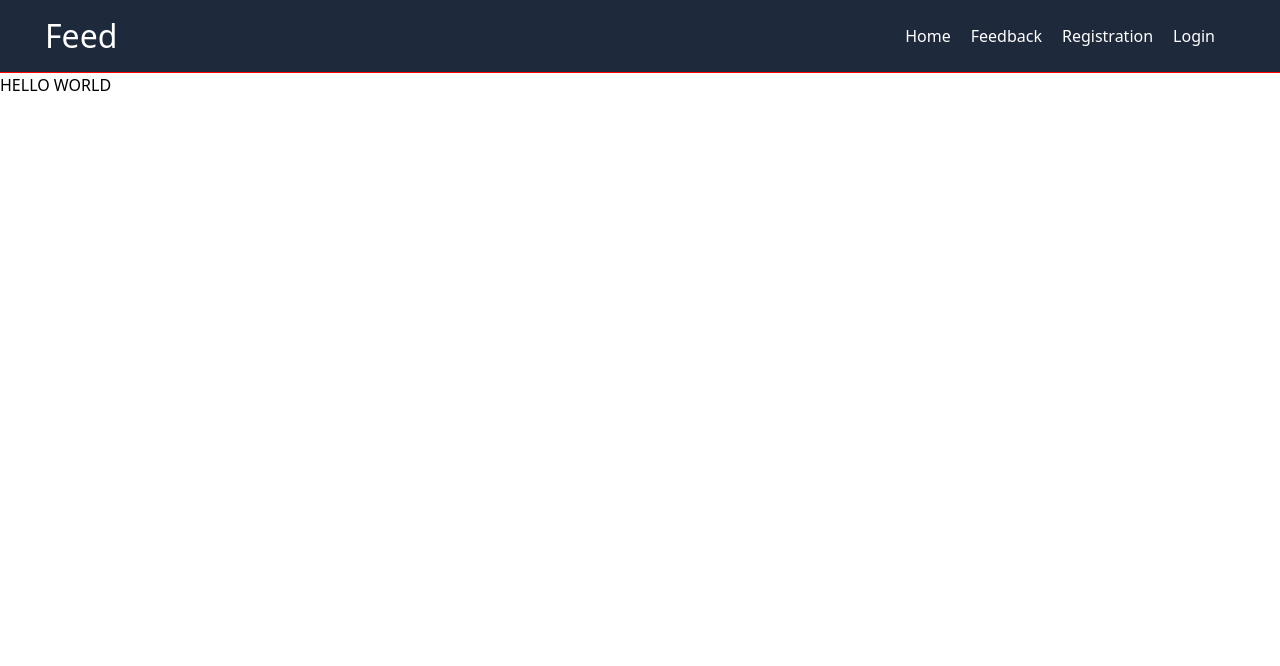
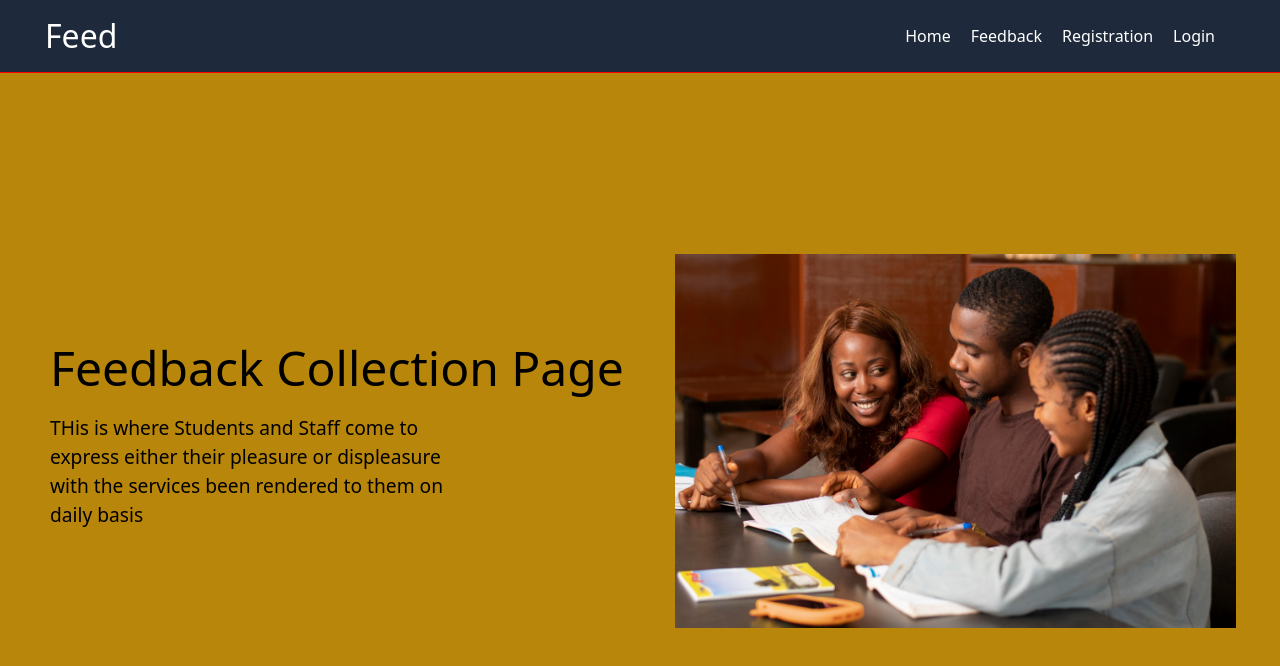
Before and after one commit to johnnybravosvy/FeedbackForm, a React (Vite) app: page / in a window 1280 px wide. Shown: the top 666 px of the page. Built offline with nearby package versions, Linux system fonts and the light colour scheme.

Commit message:
creating the home page

```diff
--- a/src/App.css
+++ b/src/App.css
@@ -32,3 +32,37 @@
 .navbar-link:hover {
   text-decoration: underline;
 }
+
+.home-container {
+  display: flex;
+  background-color: #b8860b;
+  height: 92vh;
+  padding-inline: 30px;
+}
+
+.home-content {
+  flex: 1;
+  display: flex;
+  flex-direction: column;
+  justify-content: center;
+  padding: 20px;
+}
+
+.home-title {
+  font-size: 3rem;
+  margin-bottom: 10px;
+  word-spacing: 1%;
+}
+
+.home-description {
+  font-size: 1.2rem;
+  max-width: 400px;
+  margin-bottom: 20px;
+}
+
+.home-image {
+  flex: 1;
+  background: url("../public/images/study-group-african-people.jpg") center;
+  background-size: 95%;
+  background-repeat: no-repeat;
+}
--- a/src/App.jsx
+++ b/src/App.jsx
@@ -2,13 +2,11 @@ import { useState } from "react";
 
 import "./App.css";
 import Home from "./components/Home";
-import Navbar from "./components/Navbar";
 
 function App() {
   return (
     <>
       <Home />
-      <Navbar />
     </>
   );
 }
--- a/src/components/Home.jsx
+++ b/src/components/Home.jsx
@@ -6,8 +6,16 @@ const Home = () => {
   return (
     <>
       <Navbar />
-      <div>
-        <h1>HELLO WORLD</h1>
+      <div className="home-container">
+        <div className="home-content">
+          <h1 className="home-title">Feedback Collection Page</h1>
+          <p className="home-description">
+            THis is where Students and Staff come to express either their
+            pleasure or displeasure with the services been rendered to them on
+            daily basis
+          </p>
+        </div>
+        <div className="home-image"></div>
       </div>
     </>
   );
```
Also changed, not shown: public/images/study-group-african-people.jpg (added), src/components/Login.jsx (added).
